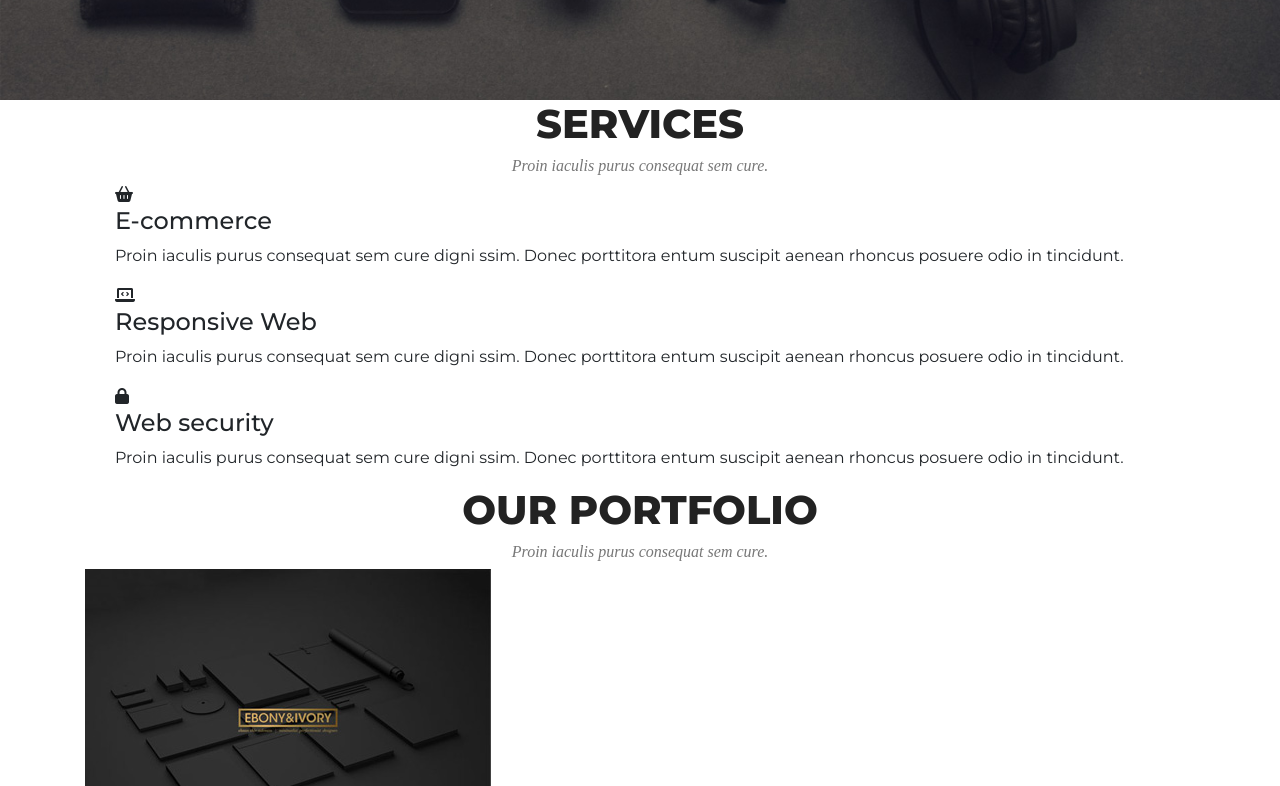
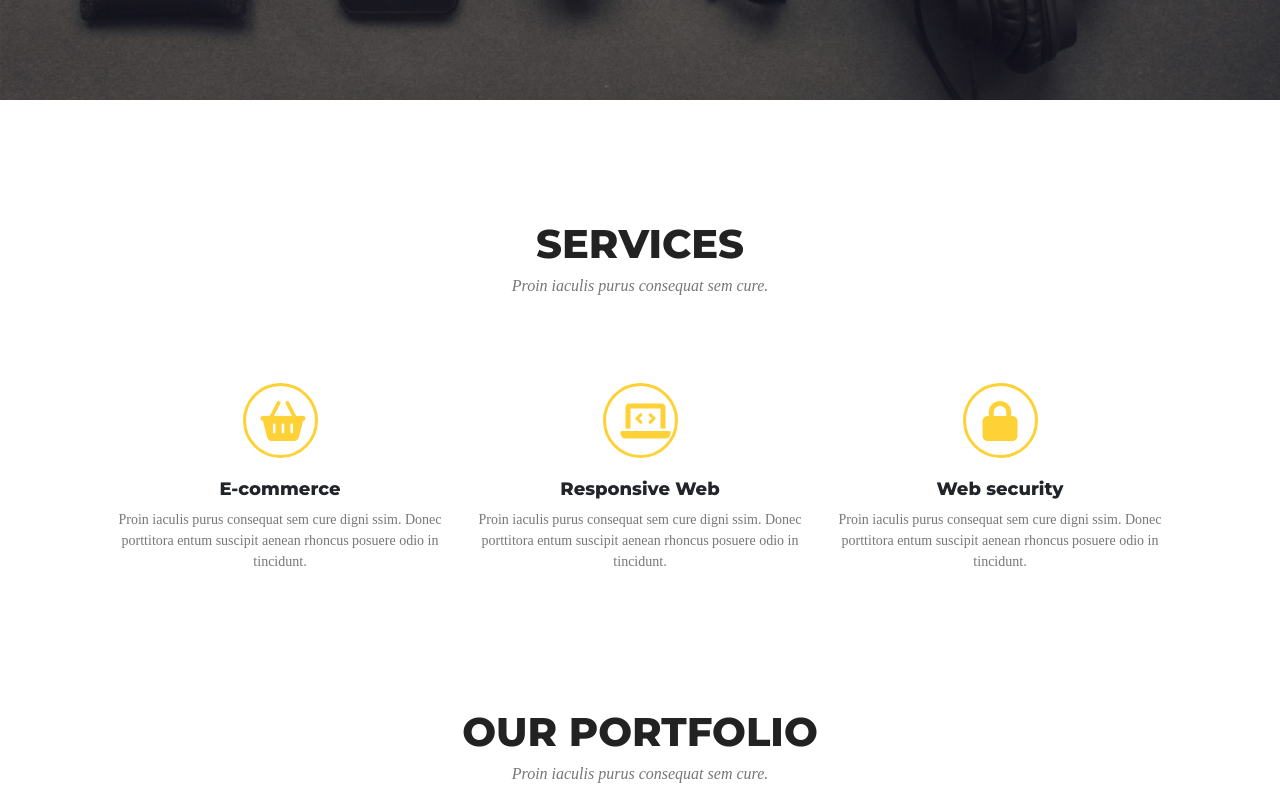
Before and after one commit to jacekcaban/task-runner-projekt, a website: page index.html in a window 1280 px wide. Shown: the part 620-1406 px from the top of the page. Drawn offline with nearby package versions, Linux system fonts and the light colour scheme; files that its build step writes are made by us from their sources.

Commit message:
Add services style

```diff
--- a/sass/style.scss
+++ b/sass/style.scss
@@ -91,3 +91,36 @@ position: relative;
     font-weight: 900;
     padding: 20px 50px;
    }
+
+/*Services*/
+.services {
+    padding: 120px 0;
+}
+.box-wrapper {
+    display: flex;
+    padding-top: 80px;
+}
+.box {
+    flex: 0 0 33.333;
+    text-align: center;
+}
+.box i {
+    color:#fed136;
+    border-radius: 50%;
+    width: 75px;
+    height: 75px;
+    border: 3px solid #fed136;
+    padding: 15px;
+    font-size: 40px;
+    text-align: center;
+}
+.box-title {
+    font-size: 18px;
+    font-weight: 800;
+    padding-top: 21px;
+}
+.box-text {
+    color: #777777;
+    font-family: 'Roboto Slab';
+    font-size: 14px;
+}
```
